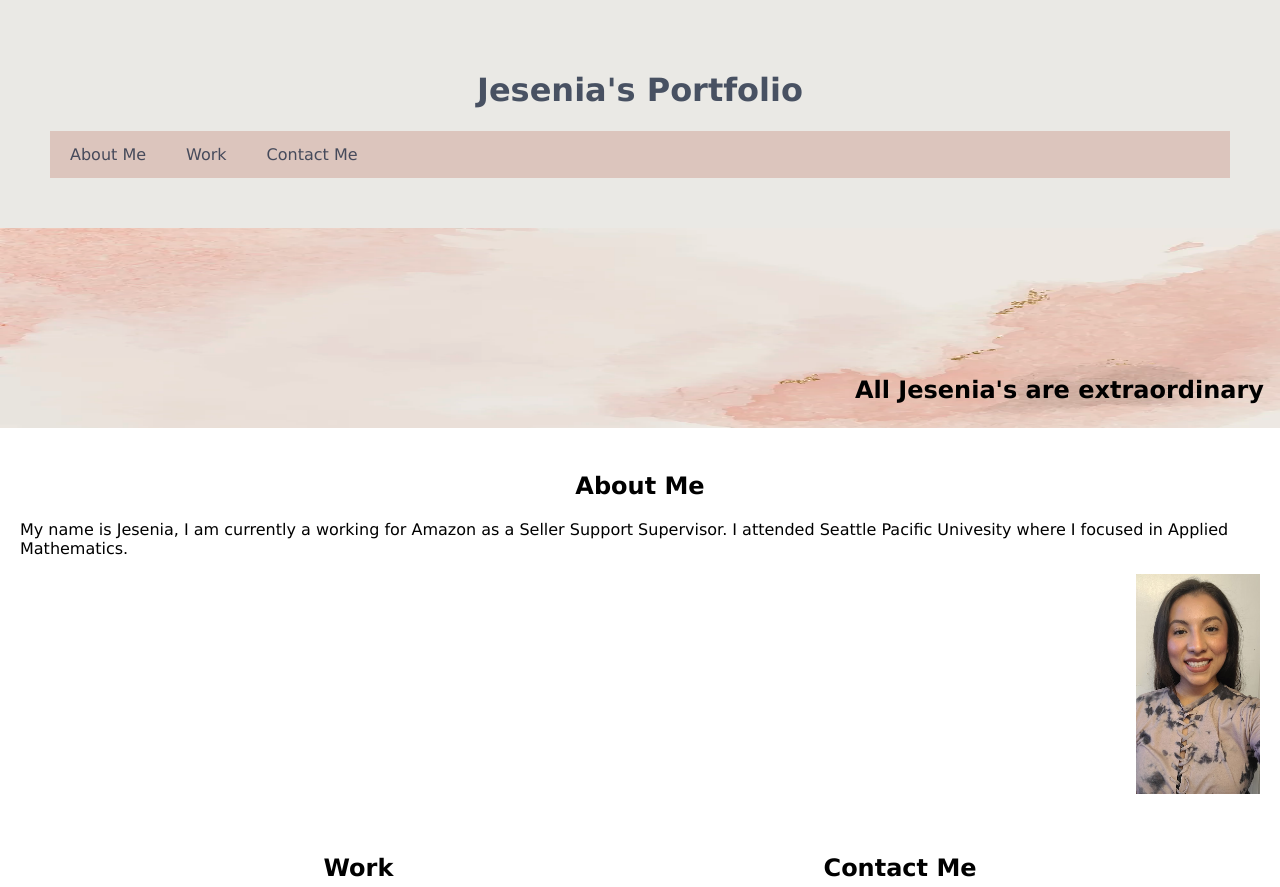
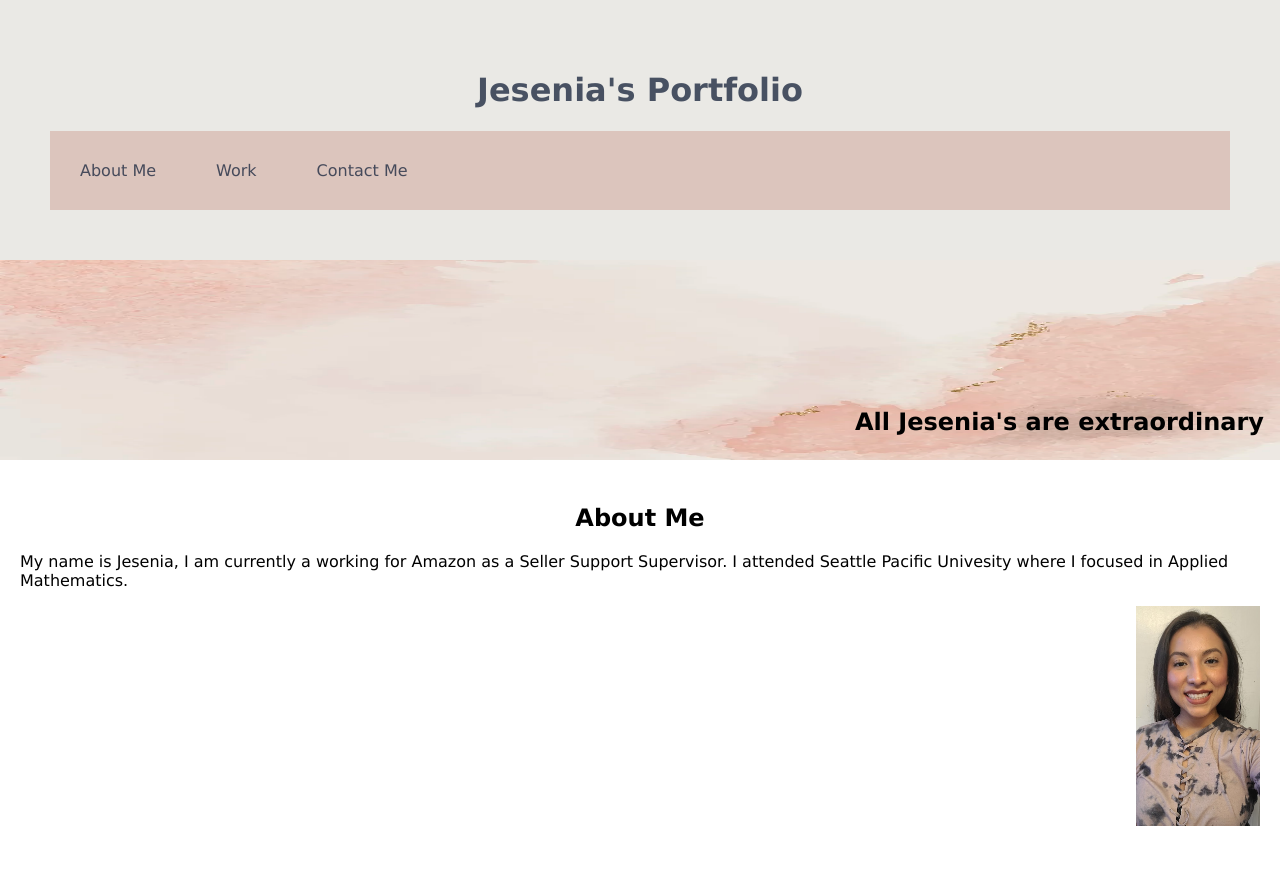
Before and after one commit to lundeej/My_Portfolio, a plain HTML site: page index.html in a window 1280 px wide. Shown: the top 887 px of the page. Drawn offline with Linux system fonts and the light colour scheme.

Commit message:
adding edits to CSS

```diff
--- a/Assests/css/style.css
+++ b/Assests/css/style.css
@@ -21,7 +21,7 @@ nav {
 
 nav a {
     color: #222d44cf;
-    padding: 14px 20px;
+    padding: 30px;
     text-decoration: none;
     text-align: center;
 }
@@ -45,6 +45,7 @@ nav a {
 main {
     display: flex;
     flex-wrap: wrap;
+    align-items: center;
 }
 
 #profile {
```
